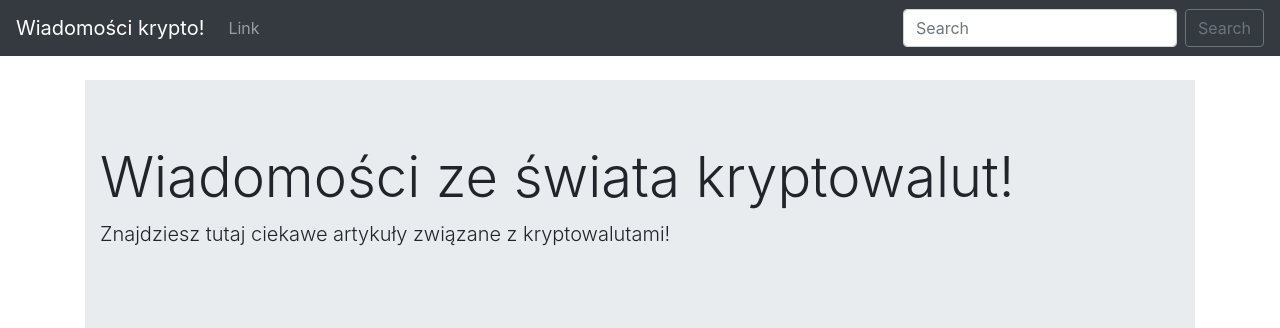
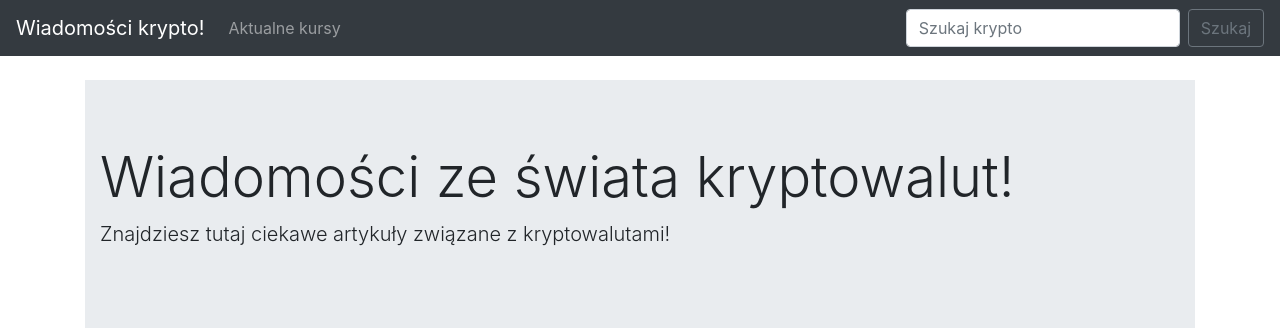
Before and after one commit to syko90/kryptoportal, a Django app: template krypto/templates/home.html in a window 1280 px wide. Shown: the top 328 px of the page. Run offline with Django 3.2, Linux system fonts and the light colour scheme; the template is opened without the code that fills it, so the values that code supplies are empty; some libraries are stand-ins or nearby versions.

Commit message:
Dodanie linków dla paska nawigacyjnego, opcja wyszukiwania

```diff
--- a/krypto/templates/base.html
+++ b/krypto/templates/base.html
@@ -13,7 +13,7 @@
   <body>
 
     <nav class="navbar navbar-expand-lg navbar-dark bg-dark">
-      <a class="navbar-brand" href="#">Wiadomości krypto!</a>
+      <a class="navbar-brand" href=" {% url 'home' %}">Wiadomości krypto!</a>
       <button class="navbar-toggler" type="button" data-toggle="collapse" data-target="#navbarSupportedContent" aria-controls="navbarSupportedContent" aria-expanded="false" aria-label="Toggle navigation">
         <span class="navbar-toggler-icon"></span>
       </button>
@@ -22,13 +22,14 @@
         <ul class="navbar-nav mr-auto">
 
           <li class="nav-item">
-            <a class="nav-link" href="#">Link</a>
+            <a class="nav-link" href=" {% url 'prices' %}">Aktualne kursy</a>
           </li>
 
         </ul>
-        <form class="form-inline my-2 my-lg-0">
-          <input class="form-control mr-sm-2" type="search" placeholder="Search" aria-label="Search">
-          <button class="btn btn-outline-secondary my-2 my-sm-0" type="submit">Search</button>
+        <form class="form-inline my-2 my-lg-0" methos="POST" action="{% url 'prices' %}">
+          {% csrf_token %}
+          <input class="form-control mr-sm-2" type="search" placeholder="Szukaj krypto" aria-label="Search">
+          <button class="btn btn-outline-secondary my-2 my-sm-0" type="submit">Szukaj</button>
         </form>
       </div>
     </nav>
--- /dev/null
+++ b/krypto/templates/prices.html
@@ -0,0 +1,5 @@
+{% extends 'base.html' %}
+
+{% block content %}
+    Hello Wolrd!
+{% endblock %}
--- a/krypto/urls.py
+++ b/krypto/urls.py
@@ -4,4 +4,5 @@ from . import views
 
 urlpatterns = [
     path('', views.home, name="home"),
+    path('prices/', views.prices, name='prices'),
 ]
--- a/krypto/views.py
+++ b/krypto/views.py
@@ -13,3 +13,7 @@ def home(request):
     api_request = requests.get("https://min-api.cryptocompare.com/data/v2/news/?lang=EN")
     api = json.loads(api_request.content)
     return render(request, 'home.html', {'api': api, 'price': price})
+
+
+def prices(request):
+    return render(request, 'prices.html', {})
```
